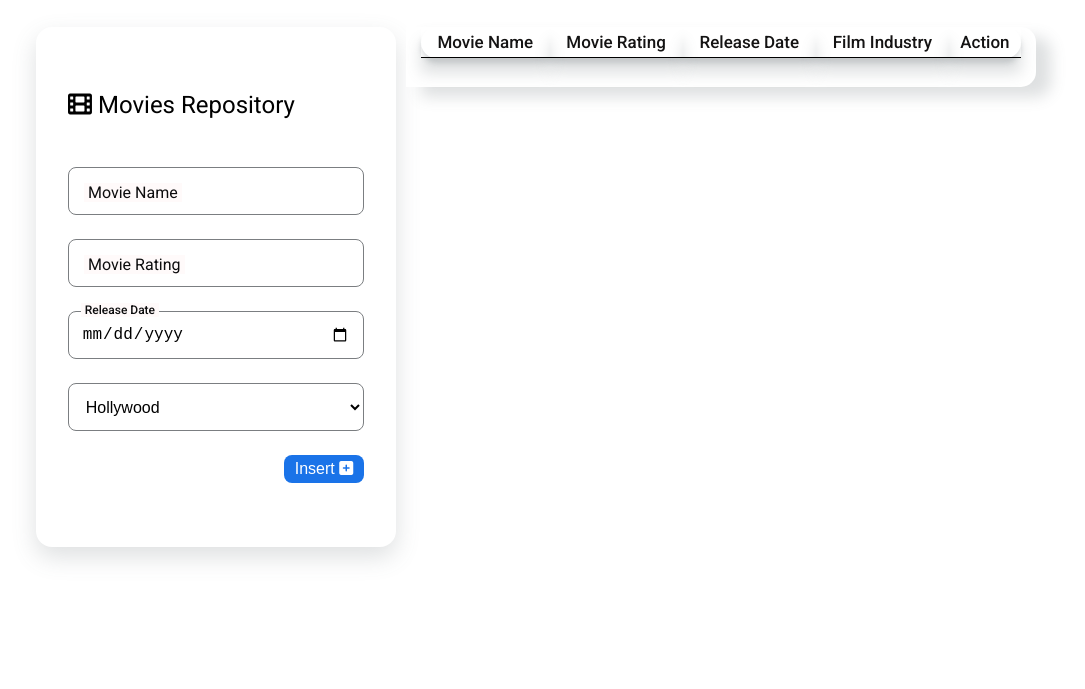
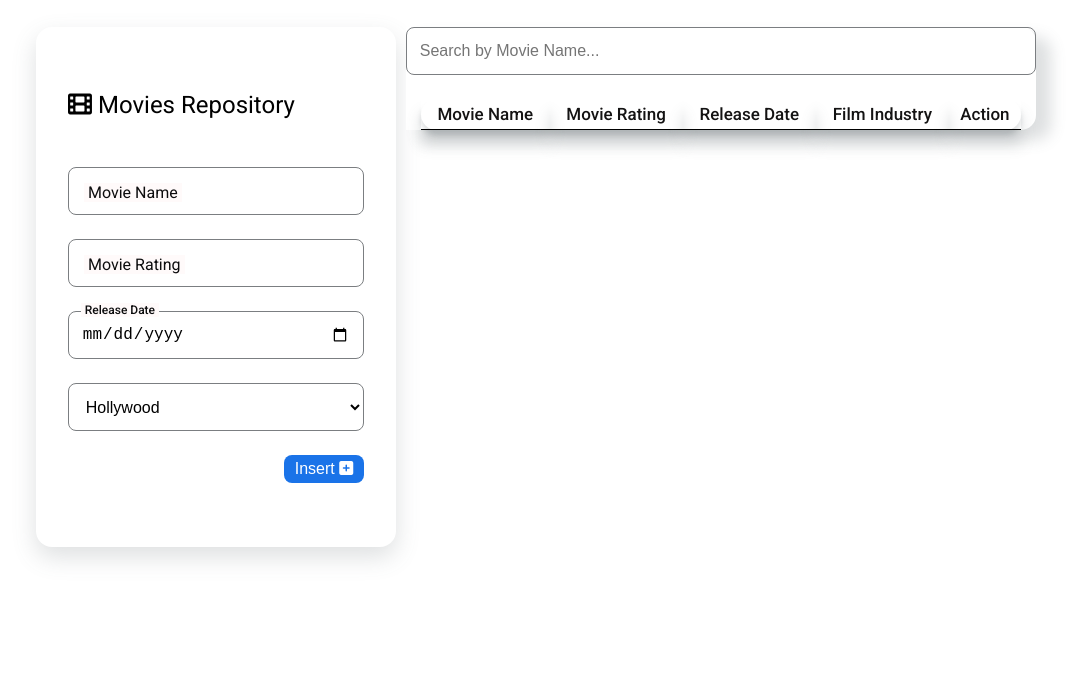
Before and after one commit to sovann-maker/Movie-Repo, a plain HTML site: page miniproject.html in a window 1280 px wide. Shown: the part 111-800 px from the top of the page, without its empty margins (104-1189 px from the left). Drawn offline with Linux system fonts and the light colour scheme.

Commit message:
Search bar added! :DD

```diff
--- a/miniproject.html
+++ b/miniproject.html
@@ -52,6 +52,9 @@
             </div>
         </aside>
         <aside class="rightbar">
+            <div class="form__div">
+                <input type="text" class= "form__input" moviename= "" id = "myInput" placeholder="Search by Movie Name..." onkeyup="searchFunction()">
+            </div>
             <table id="getTable" class="tableform">
                 <thead>
                     <tr>
```
